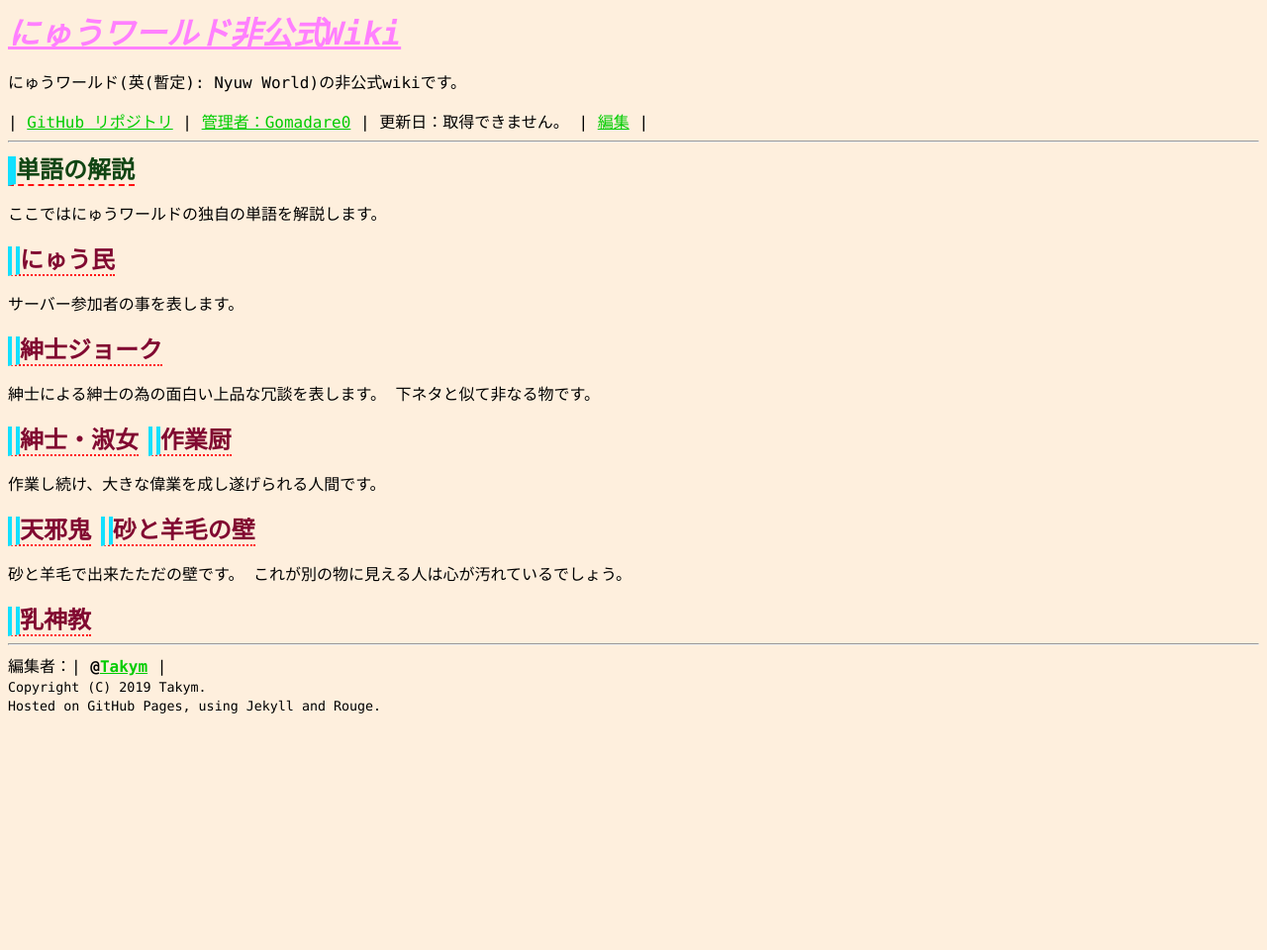
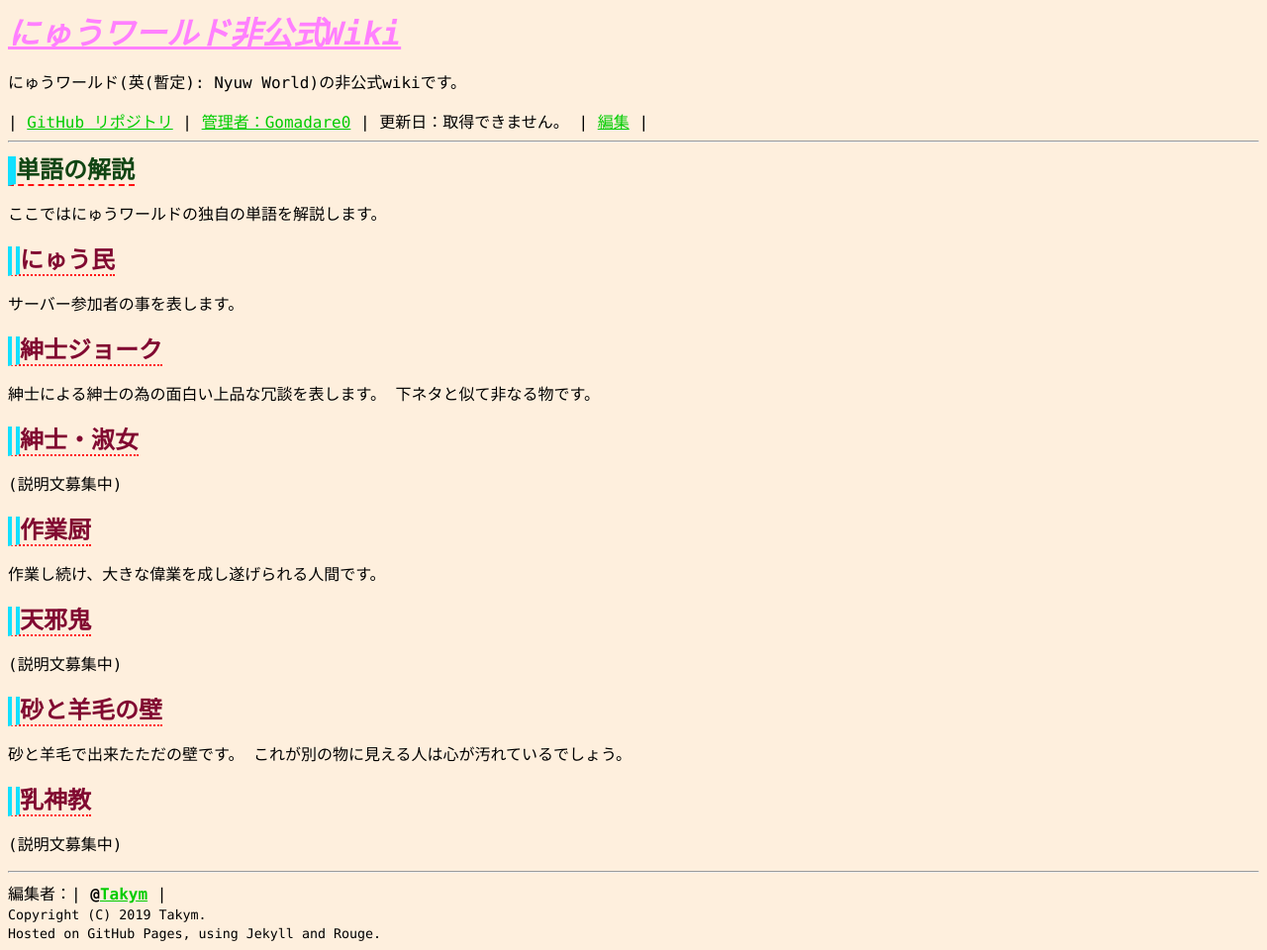
Before and after one commit to Gomadare0/nyuworld, a Jekyll site: the page built from words.md, in a window 1280 px wide. Shown: the whole page at 99% size. Built offline with Jekyll 4.4.1, drawn with Linux system fonts in a browser that asks for light colours; some web fonts are replaced; our own code applies the rules of GitHub Pages for plain Markdown files; before the commit the page ends 900 px from its top, so only the background shows below that.

Commit message:
Update words.md

```diff
--- a/words.md
+++ b/words.md
@@ -10,10 +10,13 @@ authors:
 紳士による紳士の為の面白い上品な冗談を表します。
 下ネタと似て非なる物です。
 ## 紳士・淑女
+(説明文募集中)
 ## 作業厨
 作業し続け、大きな偉業を成し遂げられる人間です。
 ## 天邪鬼
+(説明文募集中)
 ## 砂と羊毛の壁
 砂と羊毛で出来たただの壁です。
 これが別の物に見える人は心が汚れているでしょう。
 ## 乳神教
+(説明文募集中)
```
